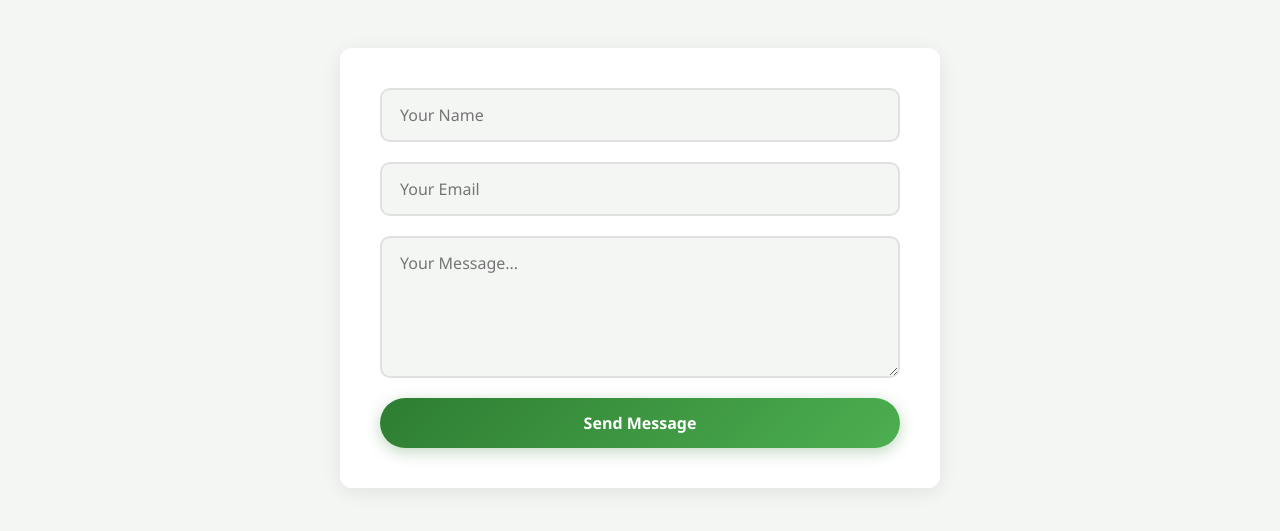
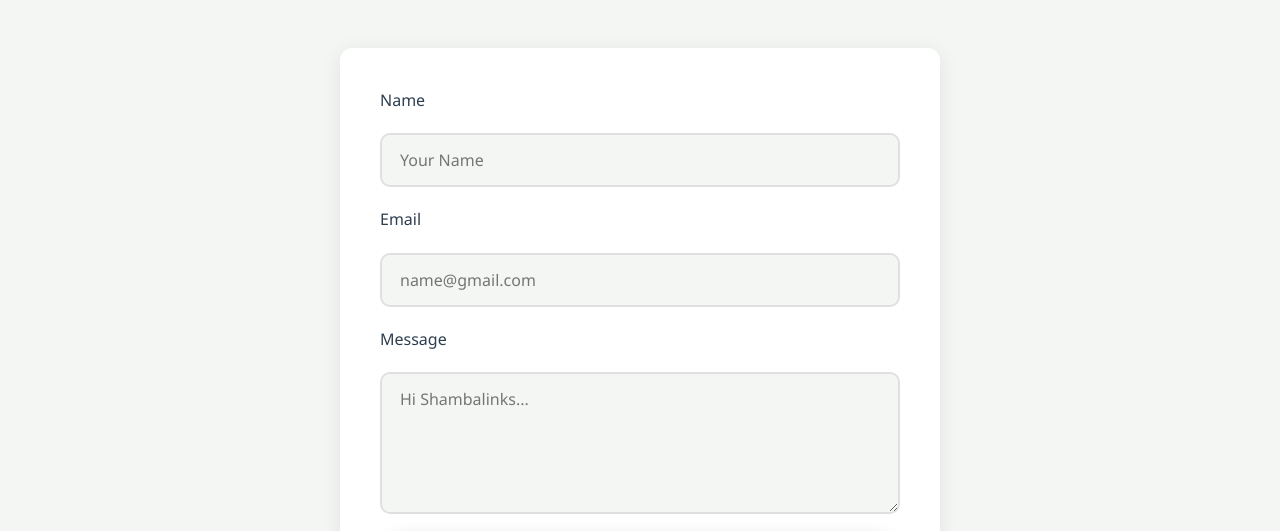
Before and after one commit to Dickens12-derrick/ShambaLink-Website, a plain HTML site: page pages/contact.html in a window 1280 px wide. Shown: the part 197-728 px from the top of the page. Drawn offline with Linux system fonts and the light colour scheme.

Commit message:
Changed palce holders in some files

```diff
--- a/pages/contact.html
+++ b/pages/contact.html
@@ -56,9 +56,12 @@
         </div>
 
         <form class="contact-form">
-            <input type="text" placeholder="Your Name" required>
-            <input type="email" placeholder="Your Email" required>
-            <textarea rows="5" placeholder="Your Message..." required></textarea>
+            <label for="name">Name</label>
+            <input type="text" id="name" placeholder="Your Name" required>
+            <label for="email">Email</label>
+            <input type="email" id="email" placeholder="name@gmail.com" required>
+            <label for="message">Message</label>
+            <textarea id="message" rows="5" placeholder="Hi Shambalinks..." required></textarea>
             <button type="submit">Send Message</button>
         </form>
 
```
Also changed, not shown: pages/Services.html (+2 -2 lines), pages/login.html (+2 -2 lines), pages/checkout.html (line endings or trailing spaces), pages/consulting.html (line endings or trailing spaces), pages/marketplace.html (line endings or trailing spaces), pages/profile.html (line endings or trailing spaces).
